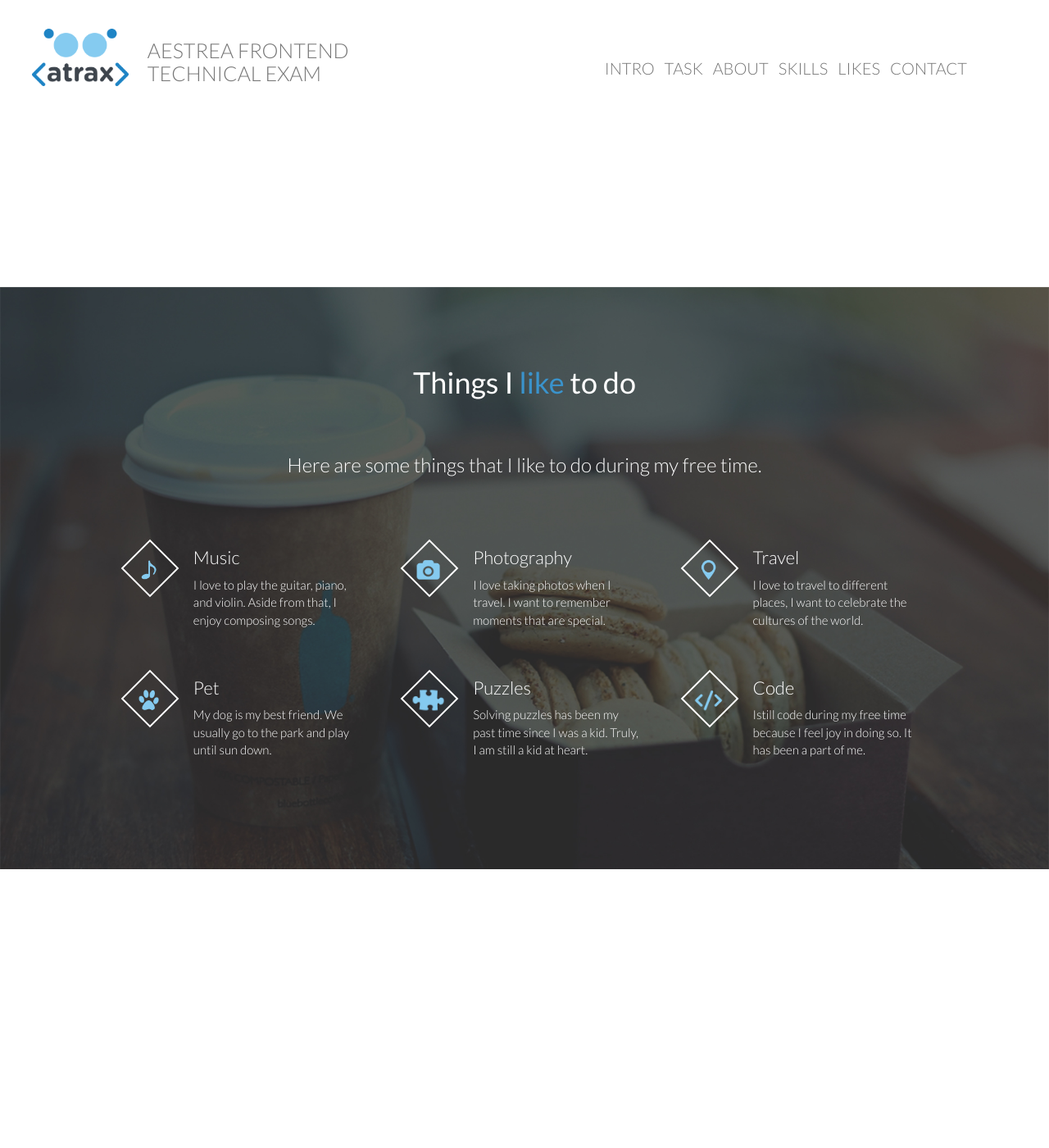
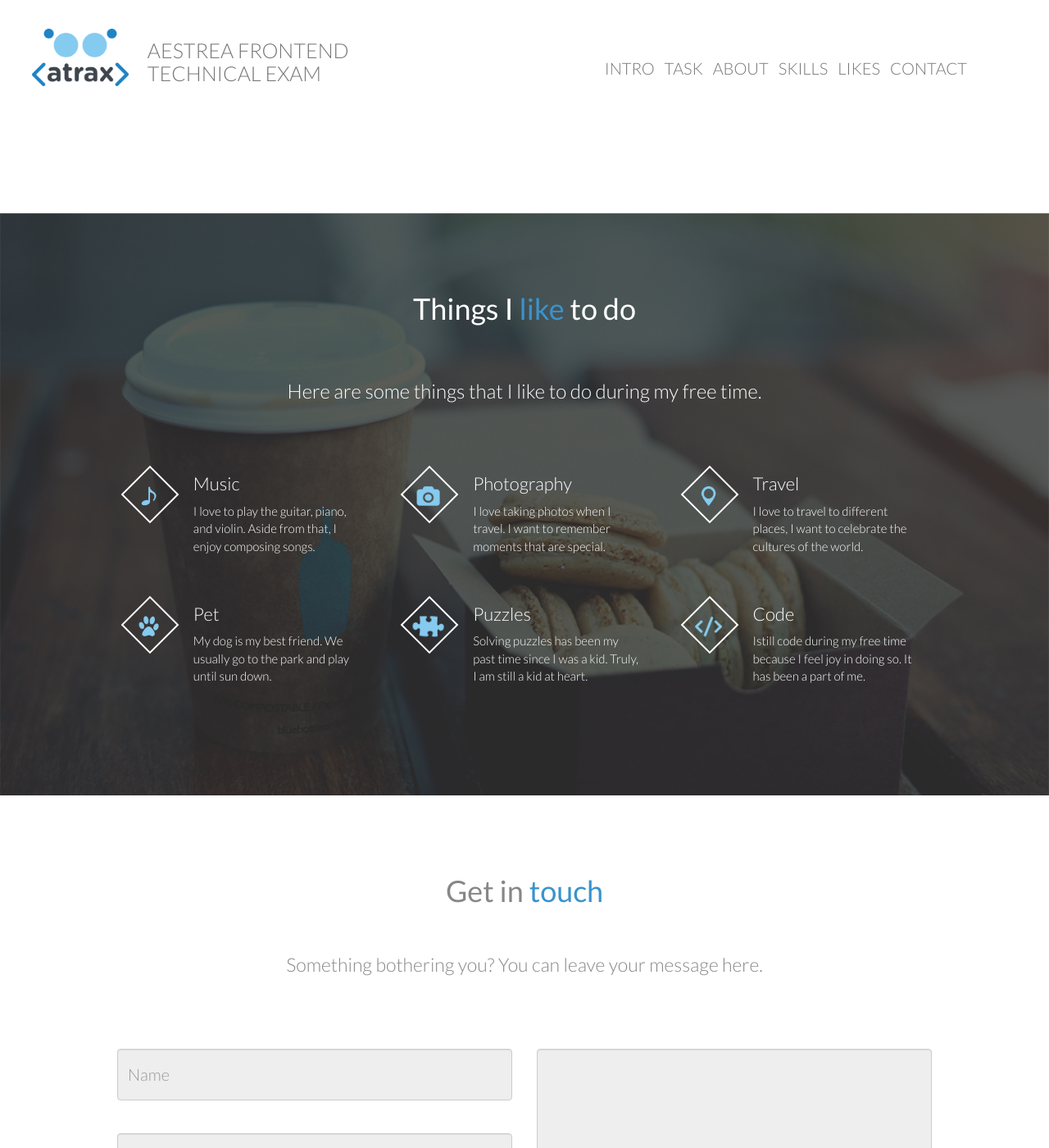
Before and after one commit to rensexam/rensexam.github.io, a Jekyll site: the page built from index.html, in a window 1280 px wide and 1400 px high, scrolled down 2534 px. Shown: the whole window at 82% size. Built offline with Jekyll 4.4.1, drawn with Linux system fonts in a browser that asks for light colours; before the commit the page ends 3594 px from its top, so only the background shows below that.

Commit message:
added contact section

```diff
--- a/_includes/front/contact.html
+++ b/_includes/front/contact.html
@@ -0,0 +1,22 @@
+<div class="contact-container">
+  <h1 class="header text-center">Get in <span class="text-blue">touch</span></h1>
+  <h4 class="text-center">Something bothering you? You can leave your message here.</h4>
+  <div class="row">
+    <div class="contact-content">
+      <div class="col-md-6">
+        <input class="form-control" placeholder="Name"></input>
+        <br>
+        <input class="form-control" placeholder="Email"></input>
+        <br>
+        <input class="form-control" placeholder="Subject"></input>
+        <br>
+      </div>
+      <div class="col-md-6">
+        <input class="form-control message" placeholder="Message"></input>
+      </div>
+    </div>
+  </div>
+  <div class="row">
+    <button class="btn btn-primary">Submit</button>
+  </div>
+</div>
--- a/_includes/front/navbar.html
+++ b/_includes/front/navbar.html
@@ -23,8 +23,8 @@
                         <li><a href="#task">TASK</a></li>
                         <li><a href="#about">ABOUT</a></li>
                         <li><a href="#skills">SKILLS</a></li>
-                        <li><a href="#">LIKES</a></li>
-                        <li><a href="#">CONTACT</a></li>
+                        <li><a href="#likes">LIKES</a></li>
+                        <li><a href="#contact">CONTACT</a></li>
                     </ul>
                 </div>
         </div>
--- a/_layouts/front.html
+++ b/_layouts/front.html
@@ -7,6 +7,7 @@
   <body id="">
     {% include front/navbar.html %}
     {{ content }}
+    {% include footer.html %}
   </body>
 
 </html>
--- a/_sass/front.scss
+++ b/_sass/front.scss
@@ -293,7 +293,7 @@ nav {
 /* skill style */
 #skills {
   .skill-container {
-    min-height: 710px;
+    min-height: 620px;
     .row {
       text-align: center;
       margin: 0;
@@ -424,3 +424,43 @@ nav {
     }
   }
 }
+
+#contact {
+  .contact-container {
+    min-height: 710px;
+    h4 {
+      font-size: 23px;
+      font-weight: 300;
+      margin-bottom: 7%;
+    }
+    .row {
+      width: 80%;
+      margin: 0 auto;
+      .col-md-6 {
+        input {
+          margin-bottom: 20px;
+          font-size: 20px;
+          height: 63px;
+          background: #eeeeee;
+        }
+      }
+      .col-md-6 {
+        input {
+          &.message {
+            min-height: 270px;
+            background: #eeeeee;
+          }
+        }
+      }
+    }
+    .row {
+      width: 80%;
+      text-align: center;
+      button {
+        font-size: 20px;
+        margin-top: 25px;
+        padding: 13px 51px;
+      }
+    }
+  }
+}
--- a/index.html
+++ b/index.html
@@ -22,4 +22,5 @@ layout: front
 </div>
 
 <div id="contact">
+  {% include front/contact.html %}
 </div>
```
